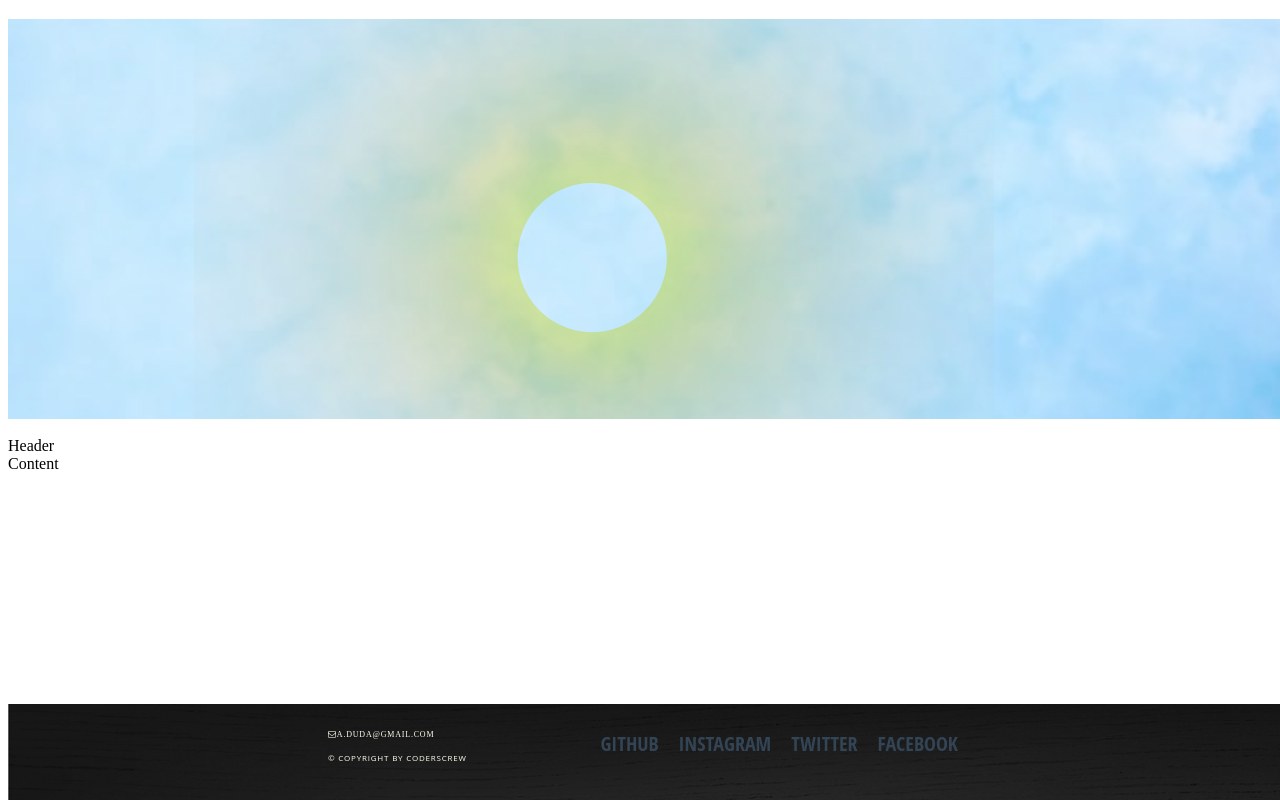
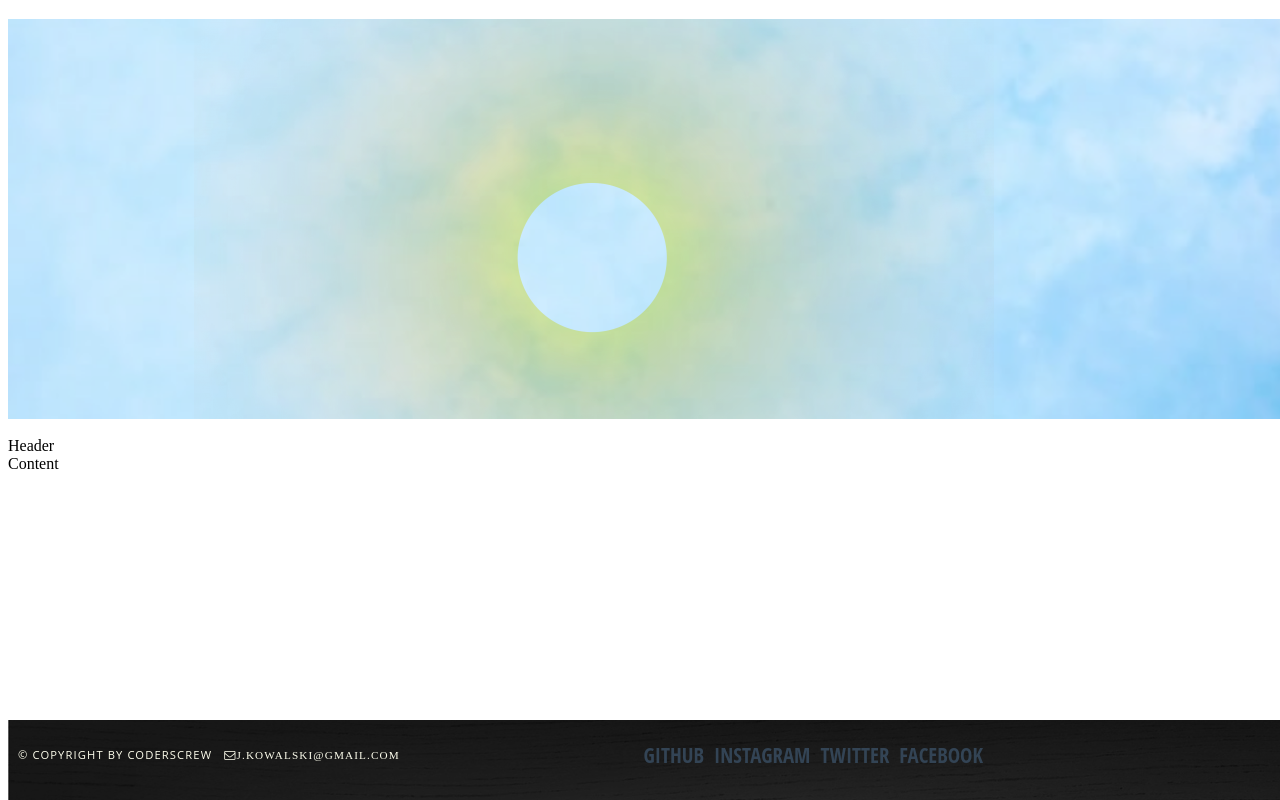
Before and after one commit to OwlFlash/2nd-repository, a website: page index.html in a window 1280 px wide. Drawn offline with Linux system fonts and the light colour scheme.

Commit message:
footer edit and added scale

```diff
--- a/index.html
+++ b/index.html
@@ -19,15 +19,16 @@
 </article>
 <footer>
 <div id="footer_container">
-    <p class="copyright_text"><i class="fa fa-envelope-o">a.duda@gmail.com</i><br /><br />
-        &copy; Copyright by CodersCrew
-    </p>
+    <p class="copyright_text">
+        &copy; Copyright by CodersCrew &nbsp;
+            <i class="fa fa-envelope-o">j.kowalski@gmail.com</i>
+        </p>
 
     <ul class="media">
-        <li><a href="#">facebook</a></li>
-        <li><a href="#">twitter</a></li>
-        <li><a href="#">instagram</a></li>
-        <li><a href="#">github</a></li>
+        <li><a href="https://facebook.com" target="_blank">facebook</a></li>
+        <li><a href="https://twitter.com" target="_blank">twitter</a></li>
+        <li><a href="https://instagram.com" target="_blank">instagram</a></li>
+        <li><a href="https://github.com" target="blank">github</a></li>
     </ul>
 </div>
 </footer>
--- a/style.css
+++ b/style.css
@@ -114,14 +114,15 @@ footer {
     position: fixed;
     bottom: 0;
     width: 100%;
-    height: 12%;
+    height: 10%;
 }
 
 #footer_container {
-    max-width: 640px;
-    margin: 0 auto;
-    padding-top: 20;
+    width: 100%;
+    margin: 10px;
     height: 100px;
+    text-align: center;
+    font-size: 1em;
 
 }
 
@@ -131,10 +132,11 @@ footer {
 
 .media li a {
     font-family: 'Open Sans Condensed', sans-serif;
-    font-size: 20px;
-    display: inline;
+    font-size: 1.3em;
+    padding: 5px;
     float: right;
-    padding: 10px;
+    position: relative;
+    right: 25%;
     color: #334455;
     text-decoration: none;
     text-transform: uppercase;
@@ -146,17 +148,20 @@ footer {
 }
 .media li a:hover {
     color: #e3e3;
+    transform: scale(1.2);
 }
 
 .copyright_text {
     font-family: 'Open Sans', sans-serif;
     font-weight: 400;
     padding-top: 20;
-    line-height: 1.5em;
     float: left;
     letter-spacing: 0.1em;
     text-transform: uppercase;
-    font-size: 0.5em;
+    font-size: 0.7em;
     color: #ffffee;
+    text-align: center;
+    display: inline-block;
+    height: auto;
 
 }
```
